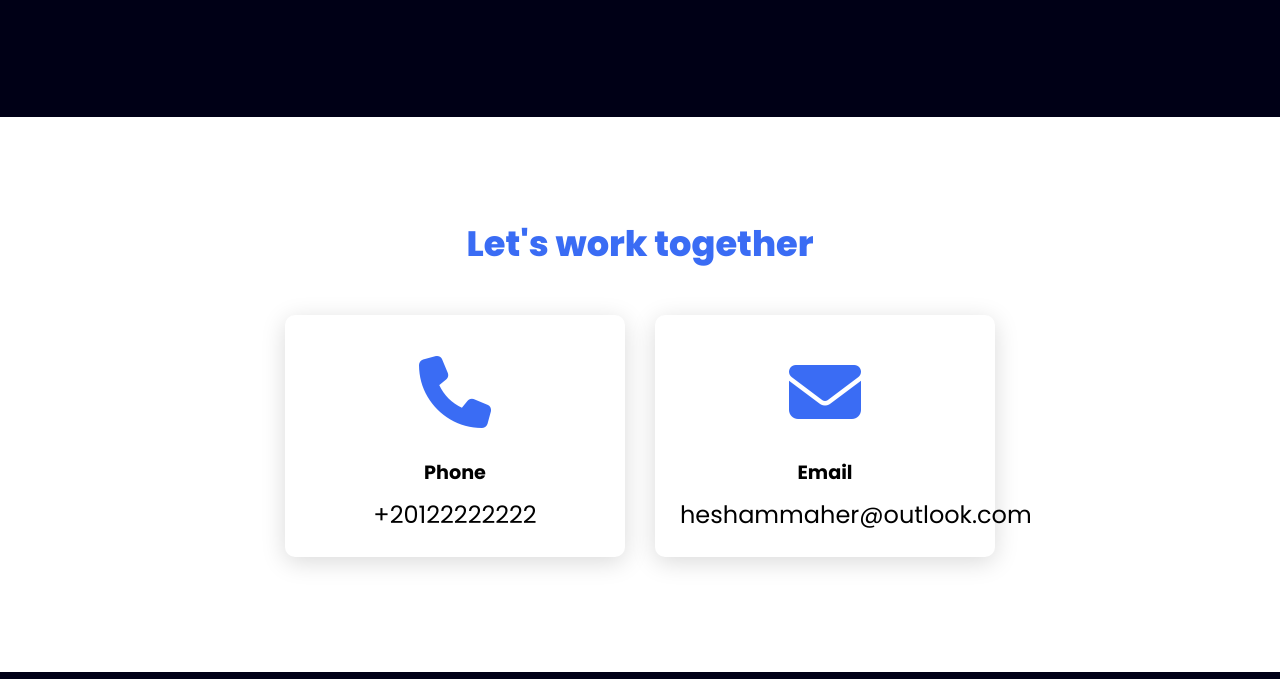
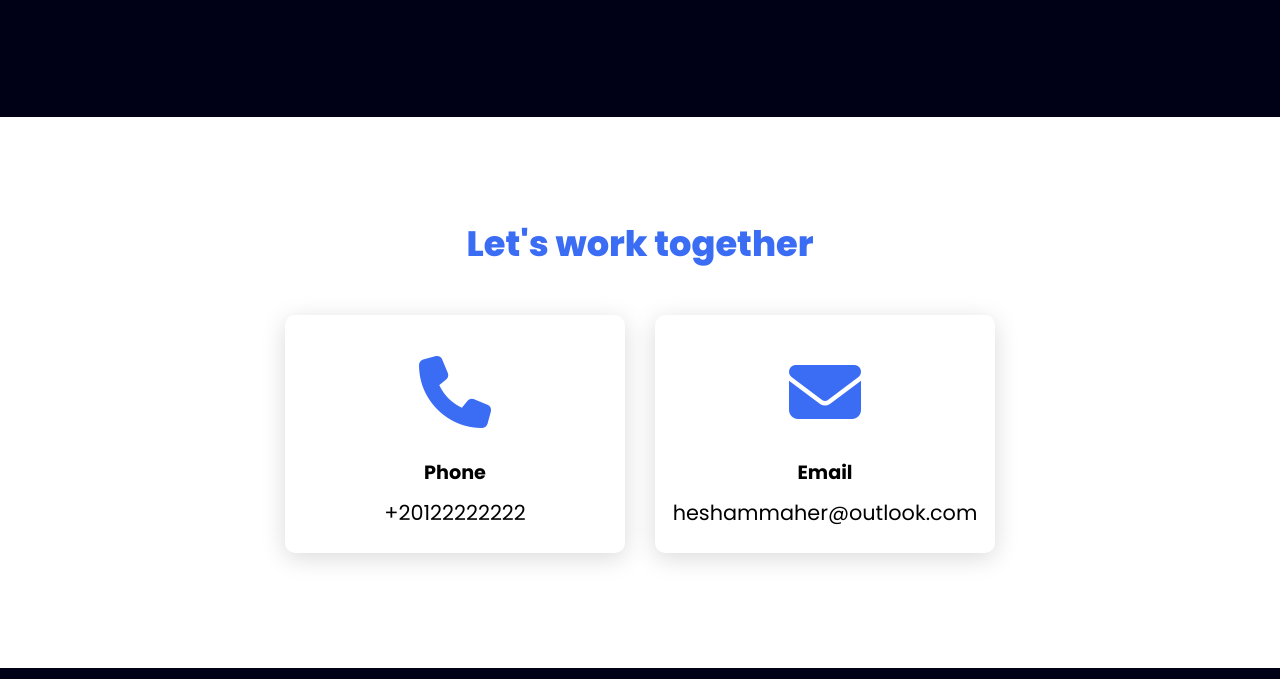
Before and after one commit to Hesham1902/portfolio-responsive, a plain HTML site: page index.html in a window 1280 px wide. Shown: the part 2807-3486 px from the top of the page. Drawn offline with Linux system fonts and the light colour scheme.

Commit message:
Update style.css

```diff
--- a/style.css
+++ b/style.css
@@ -223,7 +223,9 @@ section {
 }
 
 .contact .info p {
-    font-size: 1.5em;
+    display: flex;
+    justify-content: center;
+    font-size: 1.3em;
 }
 
 /* Footer */
```
